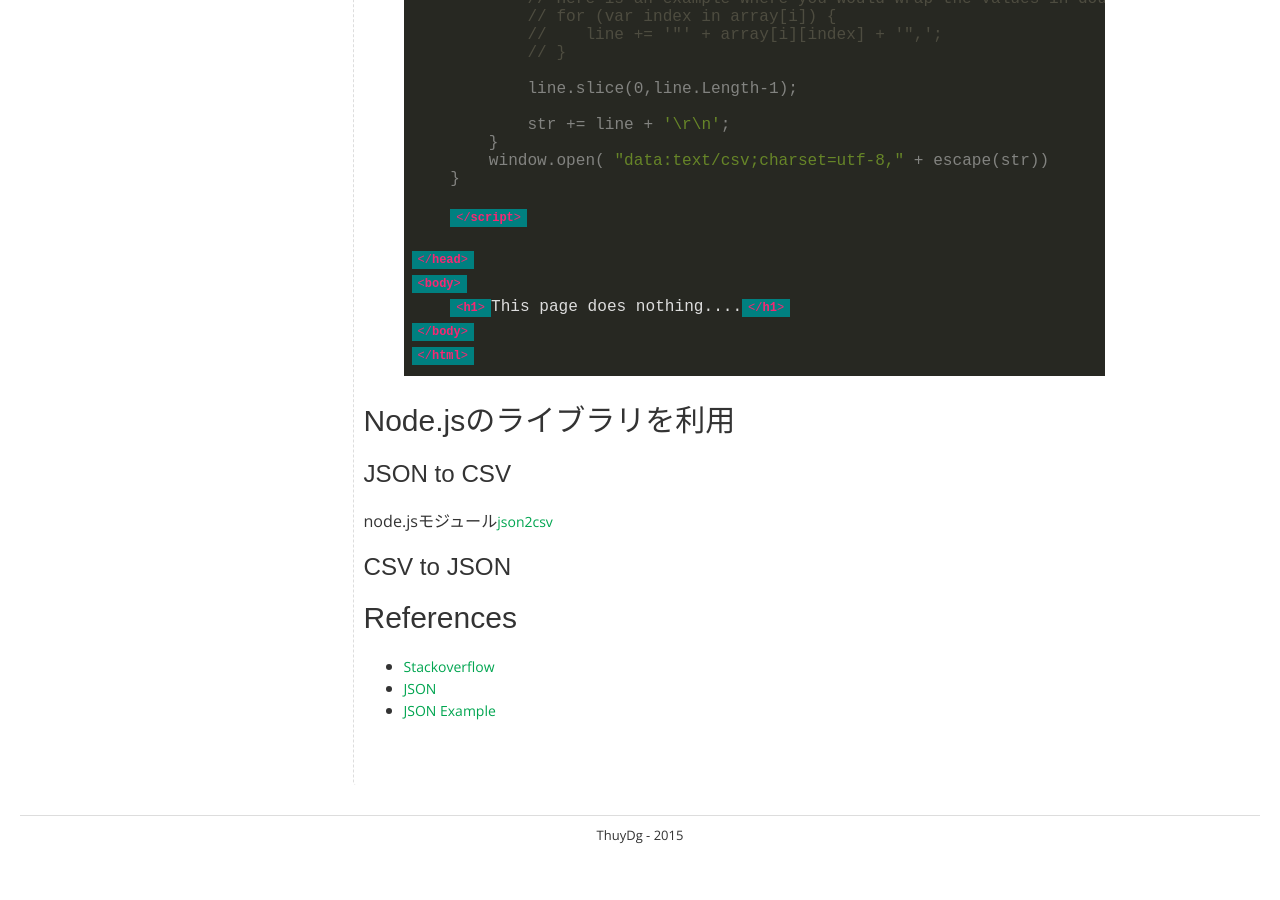
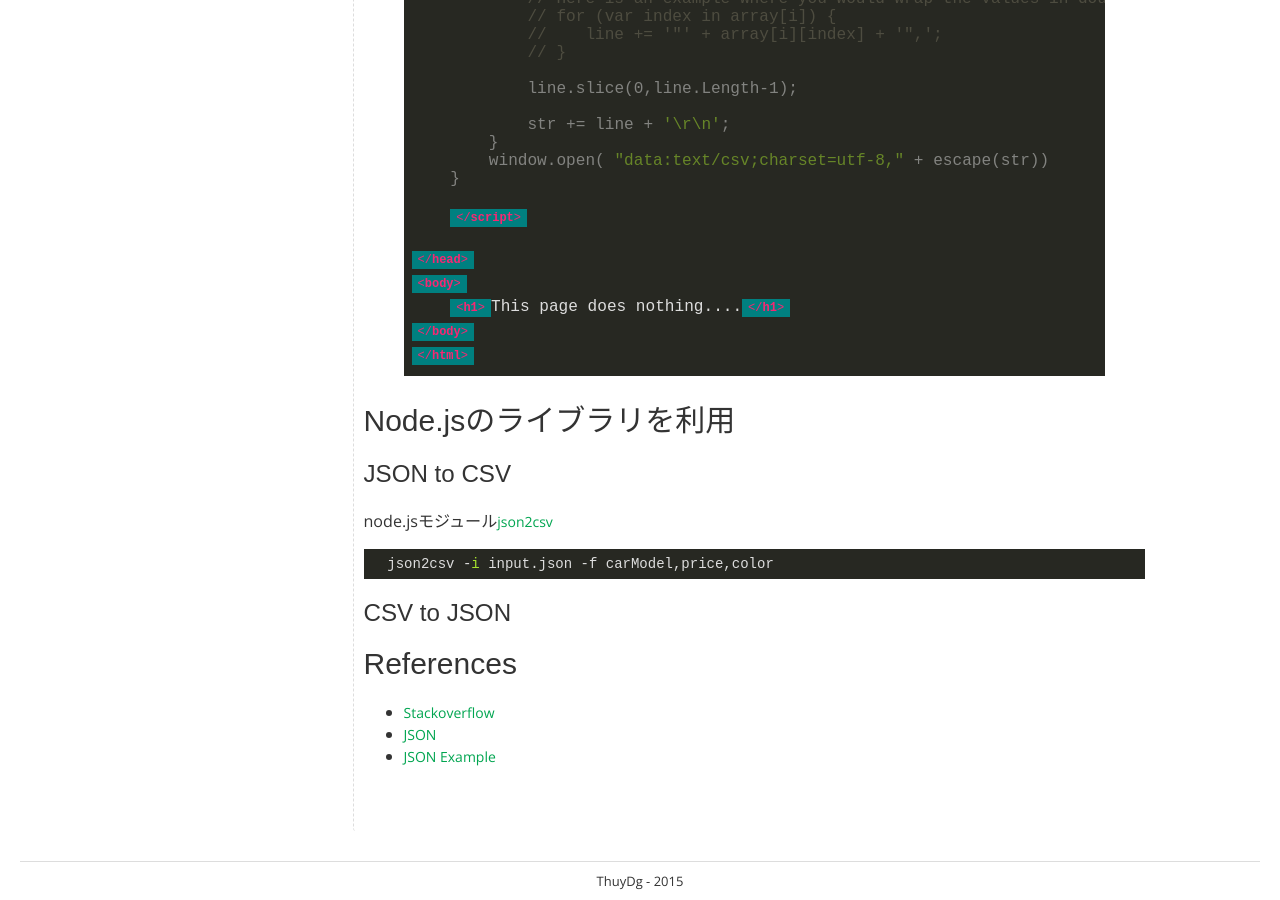
Before and after one commit to thuydg/thuydg.github.io, a Jekyll site: the page built from _posts/2015-02-10-json-csv.md, in a window 1280 px wide and 900 px high, scrolled down 1447 px. Built offline with Jekyll 4.4.1, drawn with Linux system fonts in a browser that asks for light colours; some web fonts are replaced; comment, search, counter and statistics services are not loaded; before the commit the page ends 2301 px from its top, so only the background shows below that.

Commit message:
add json

```diff
--- a/_posts/2015-02-10-json-csv.md
+++ b/_posts/2015-02-10-json-csv.md
@@ -97,6 +97,7 @@ This is using the open source JSON library, so just download JSON.js into the sa
 
 node.jsモジュール[json2csv](https://www.npmjs.com/package/json2csv)
 
+      json2csv -i input.json -f carModel,price,color
 
 ## CSV to JSON
 
```
